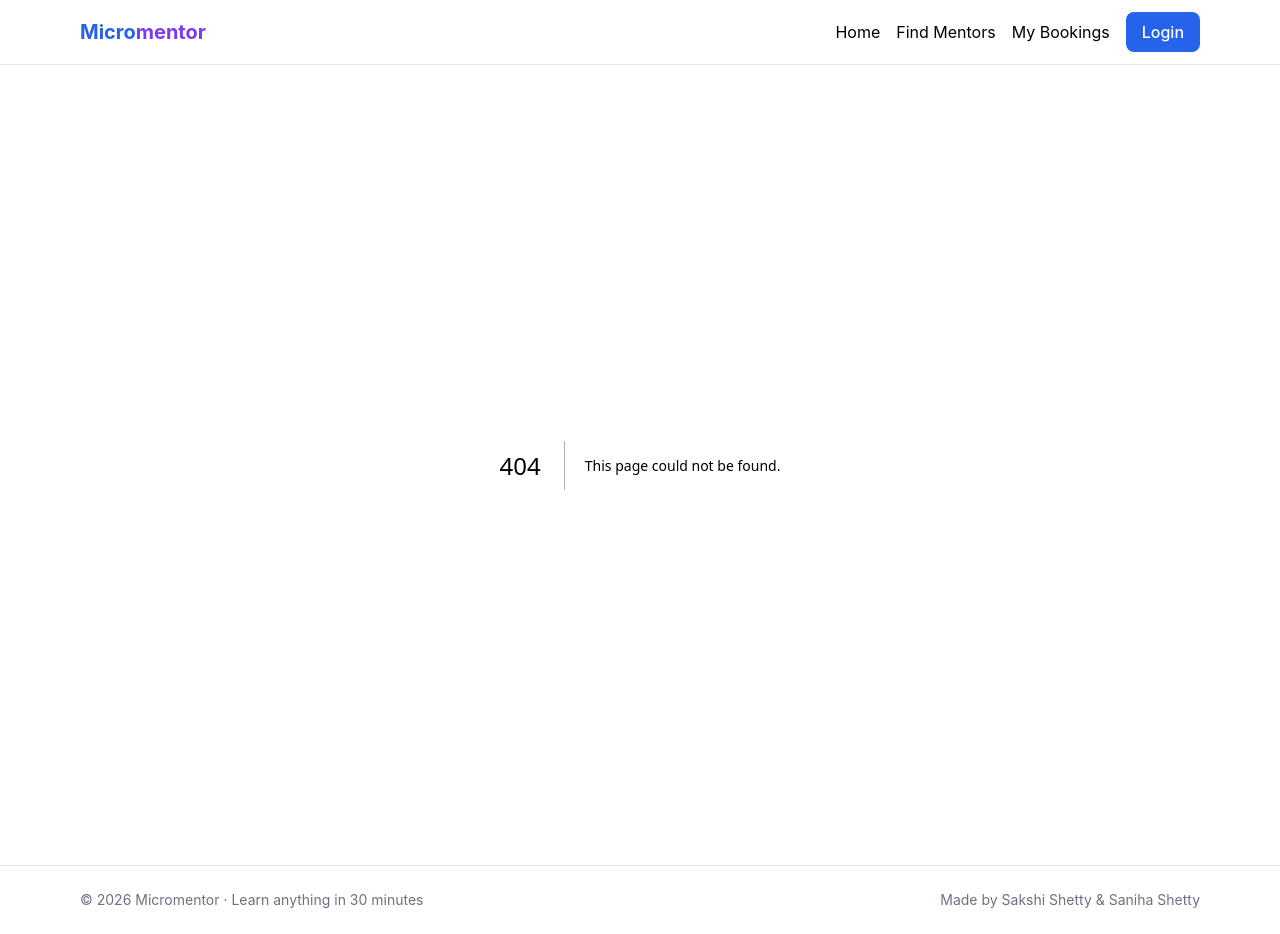
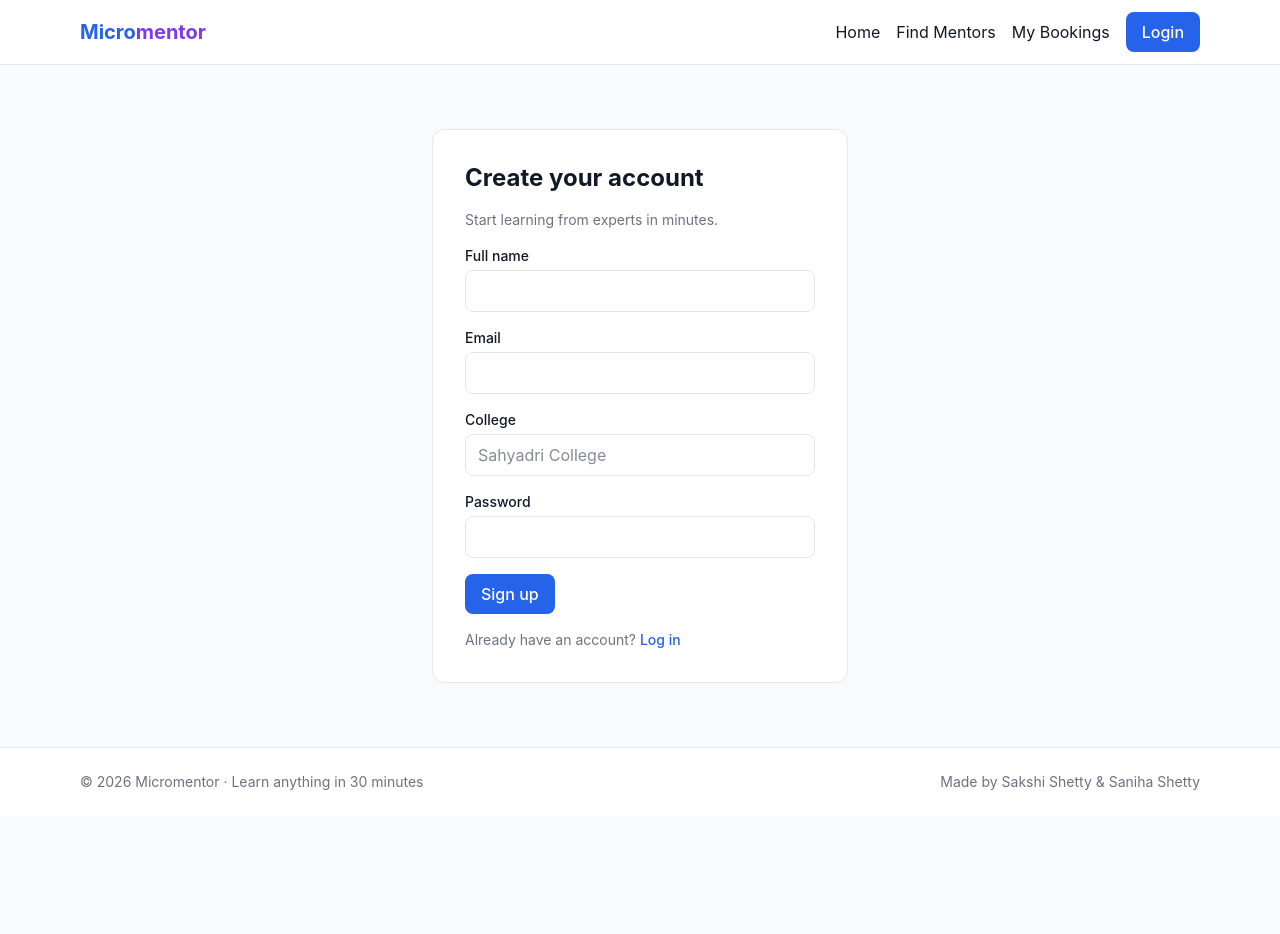
Before and after one commit to sakshisharathshetty/Micro-Mentor-, a Next.js app: page /register in a window 1280 px wide. Before the commit this address had no page. After the commit the page ends 816 px from the top, so only its background shows below. Built offline with nearby package versions, Linux system fonts and the light colour scheme.

Commit message:
feat: add login and register pages

```diff
--- /dev/null
+++ b/app/login/page.js
@@ -0,0 +1,54 @@
+"use client";
+// OWNER: Saniha — Issue #18 (Login and register pages)
+// Fake login: any email + password works (no backend).
+
+import { useState } from "react";
+import Link from "next/link";
+import { useRouter } from "next/navigation";
+import { useAuth } from "@/context/AuthContext";
+import Input from "@/components/Input";
+import Button from "@/components/Button";
+
+export default function LoginPage() {
+  const { login } = useAuth();
+  const router = useRouter();
+  const [email, setEmail] = useState("");
+  const [password, setPassword] = useState("");
+  const [error, setError] = useState("");
+
+  function handleSubmit(e) {
+    e.preventDefault(); // stop the page from reloading
+    if (!email.includes("@")) {
+      setError("Please enter a valid email");
+      return;
+    }
+    if (login(email, password)) {
+      router.push("/mentors");
+    } else {
+      setError("Please fill in both fields");
+    }
+  }
+
+  return (
+    <div className="mx-auto max-w-md px-4 py-16">
+      <form onSubmit={handleSubmit} className="space-y-4 rounded-xl border border-[#E5E7EB] bg-white p-8">
+        <h1 className="text-2xl font-bold">Welcome back</h1>
+        <p className="text-sm text-[#6B7280]">Log in to book sessions with mentors.</p>
+
+        <Input label="Email" type="email" placeholder="you@college.edu" value={email} onChange={(e) => setEmail(e.target.value)} />
+        <Input label="Password" type="password" value={password} onChange={(e) => setPassword(e.target.value)} />
+
+        {error && <p className="text-sm text-[#DC2626]">{error}</p>}
+
+        <Button type="submit">Log in</Button>
+
+        <p className="text-sm text-[#6B7280]">
+          New here?{" "}
+          <Link href="/register" className="font-medium text-[#2563EB] hover:underline">
+            Create an account
+          </Link>
+        </p>
+      </form>
+    </div>
+  );
+}
--- /dev/null
+++ b/app/register/page.js
@@ -0,0 +1,59 @@
+"use client";
+// OWNER: Saniha — Issue #18 (Login and register pages)
+// Sign-up form (fake, no backend).
+
+import { useState } from "react";
+import Link from "next/link";
+import { useRouter } from "next/navigation";
+import { useAuth } from "@/context/AuthContext";
+import Input from "@/components/Input";
+import Button from "@/components/Button";
+
+export default function RegisterPage() {
+  const { register } = useAuth();
+  const router = useRouter();
+  const [name, setName] = useState("");
+  const [email, setEmail] = useState("");
+  const [college, setCollege] = useState("");
+  const [password, setPassword] = useState("");
+  const [error, setError] = useState("");
+
+  function handleSubmit(e) {
+    e.preventDefault();
+    if (name === "" || email === "" || college === "" || password === "") {
+      setError("Please fill in all the fields");
+      return;
+    }
+    if (password.length < 6) {
+      setError("Password must be at least 6 characters");
+      return;
+    }
+    register(name, email, college);
+    router.push("/mentors");
+  }
+
+  return (
+    <div className="mx-auto max-w-md px-4 py-16">
+      <form onSubmit={handleSubmit} className="space-y-4 rounded-xl border border-[#E5E7EB] bg-white p-8">
+        <h1 className="text-2xl font-bold">Create your account</h1>
+        <p className="text-sm text-[#6B7280]">Start learning from experts in minutes.</p>
+
+        <Input label="Full name" value={name} onChange={(e) => setName(e.target.value)} />
+        <Input label="Email" type="email" value={email} onChange={(e) => setEmail(e.target.value)} />
+        <Input label="College" placeholder="Sahyadri College" value={college} onChange={(e) => setCollege(e.target.value)} />
+        <Input label="Password" type="password" value={password} onChange={(e) => setPassword(e.target.value)} />
+
+        {error && <p className="text-sm text-[#DC2626]">{error}</p>}
+
+        <Button type="submit">Sign up</Button>
+
+        <p className="text-sm text-[#6B7280]">
+          Already have an account?{" "}
+          <Link href="/login" className="font-medium text-[#2563EB] hover:underline">
+            Log in
+          </Link>
+        </p>
+      </form>
+    </div>
+  );
+}
```
